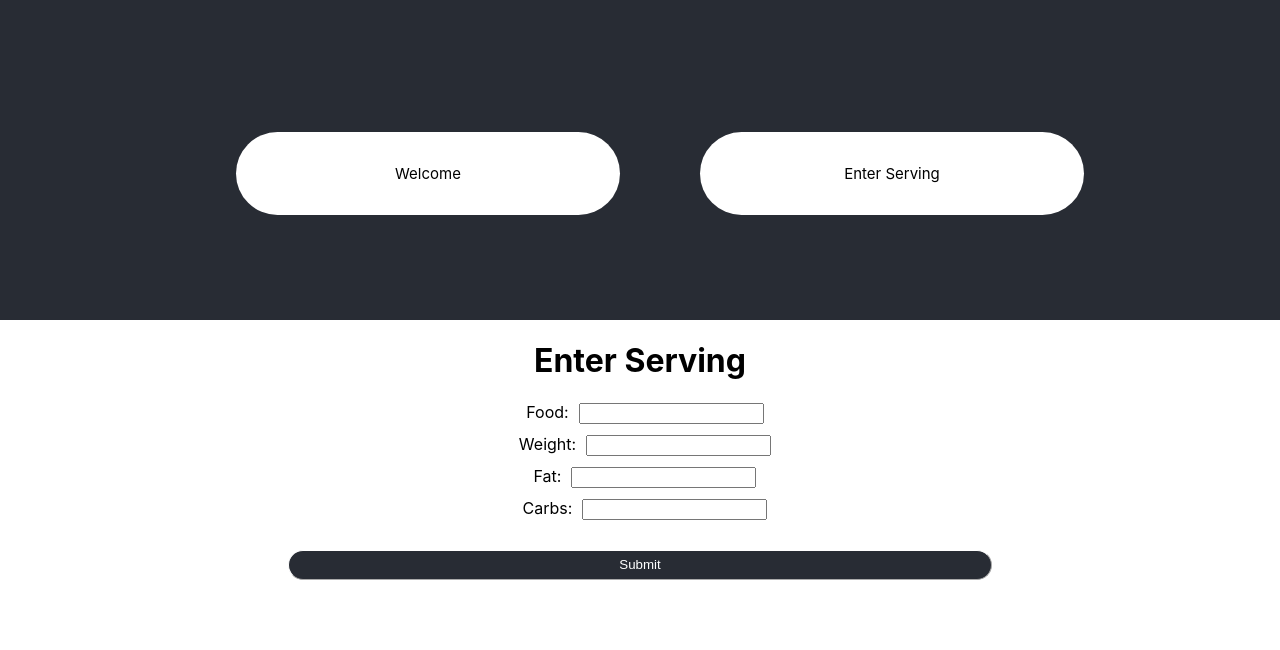
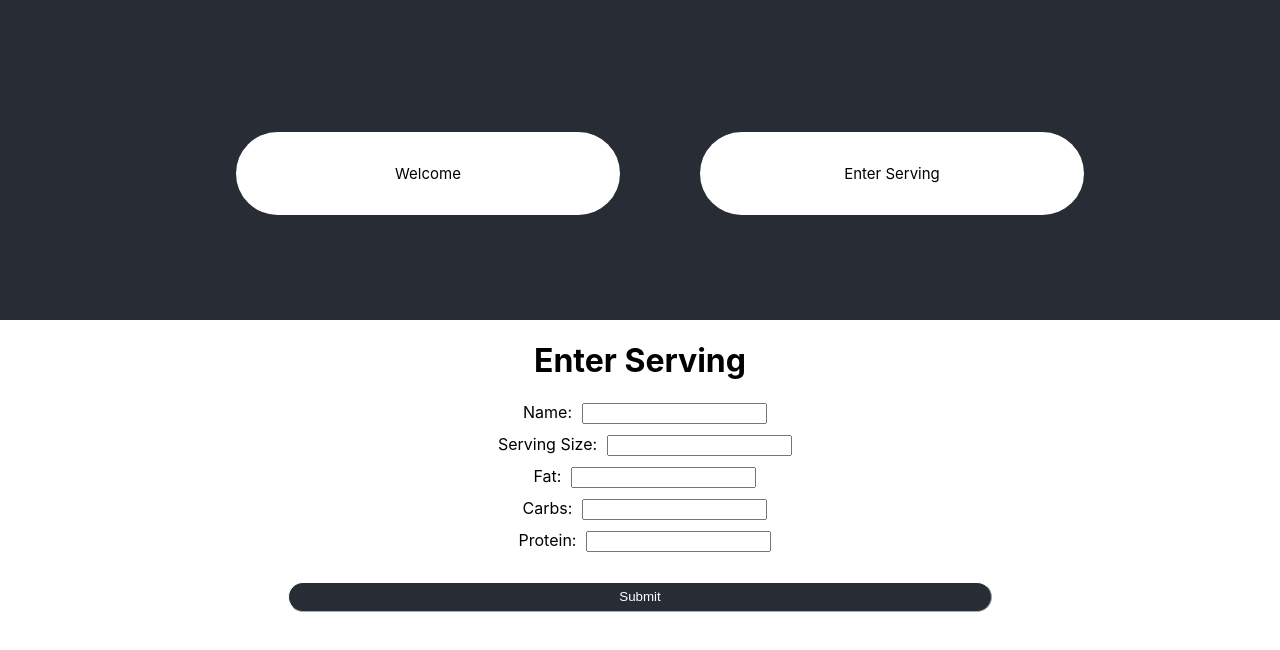
Before and after one commit to MKahacker/mj-food-tracker, a React (Create React App) app: page /serving in a window 1280 px wide. Shown: the top 650 px of the page. Built offline with nearby package versions, Linux system fonts and the light colour scheme; the HTML template or start-up script is replaced by a standard one.

Commit message:
setting up form components

```diff
--- a/src/components/form-cell.tsx
+++ b/src/components/form-cell.tsx
@@ -11,6 +11,7 @@ const style = {
 };
 
 export interface Props {
+  inputName: string,
   labelText: string
 }
 
@@ -19,7 +20,7 @@ export default class FormCell extends Component<Props> {
     return (
       <div style={style.containerStyle}>
         <label style={style.labelStyle}>
-          {this.props.labelText}
+          {this.props.labelText + ":"}
         </label>
         <input type="text"/>
       </div>
--- a/src/serving-form.tsx
+++ b/src/serving-form.tsx
@@ -30,10 +30,11 @@ export default class ServingForm extends Component {
       <div>
         <h1> Enter Serving  </h1>
         <form onSubmit={this.handleSubmit}>
-          <FormCell labelText="Food:" />
-          <FormCell labelText="Weight:" />
-          <FormCell labelText="Fat:" />
-          <FormCell labelText="Carbs:" />
+          <FormCell inputName="name" labelText="Name" />
+          <FormCell inputName="serving" labelText="Serving Size" />
+          <FormCell inputName="fat" labelText="Fat" />
+          <FormCell inputName="carbs" labelText="Carbs" />
+          <FormCell inputName="protein" labelText="Protein" />
           <input type="submit" value="Submit" style={style.submitStyle} />
         </form>
       </div>
```
